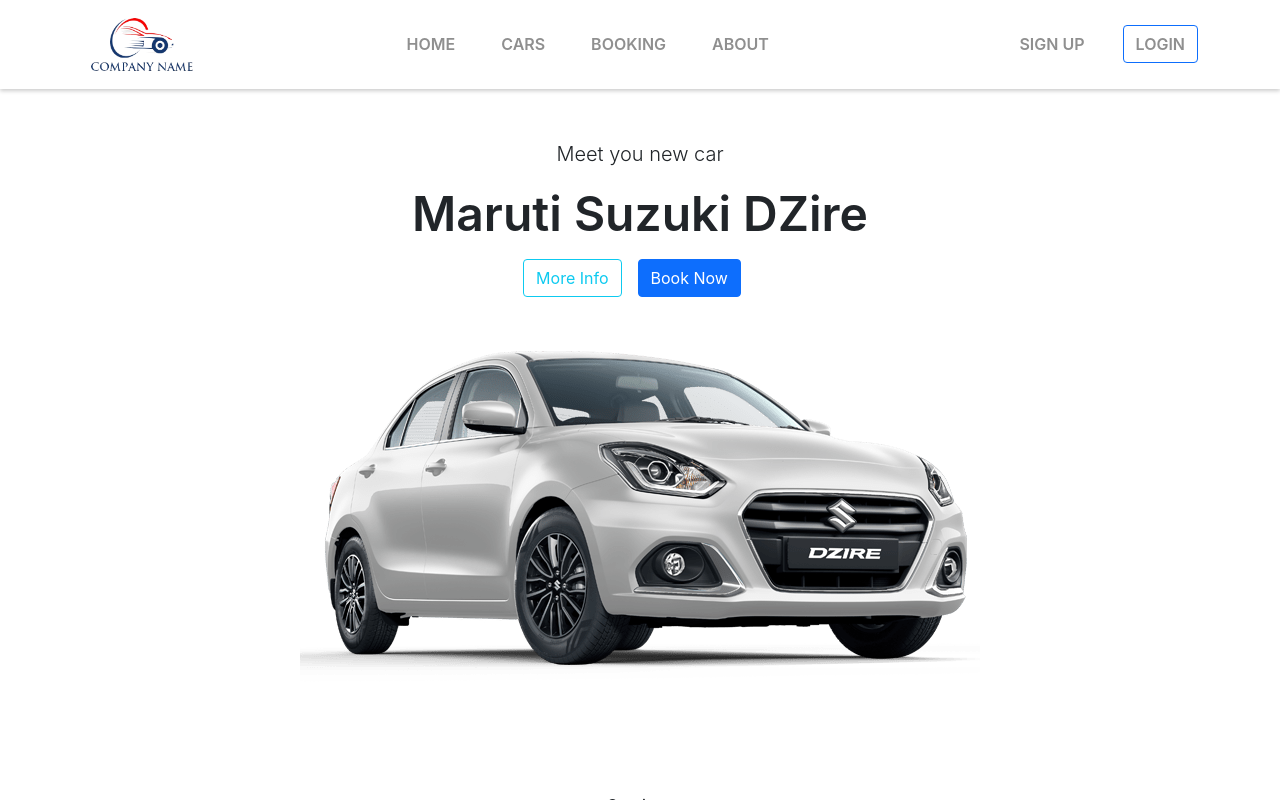
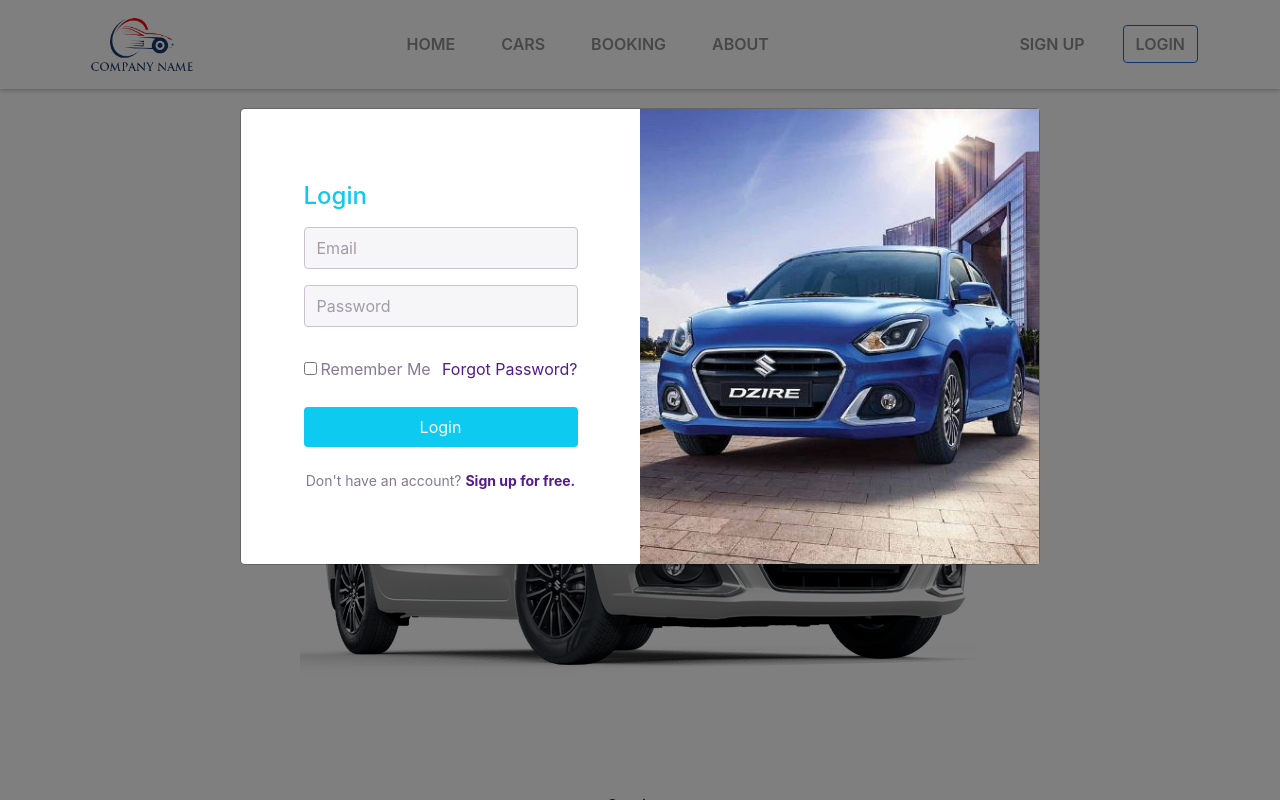
Before and after one commit to muralidharank28698/car_booking, a React (Create React App) app: page / in a window 1280 px wide. Both pictures are taken after a click on the link "LOGIN". Shown: the top 800 px of the page. Built offline with nearby package versions, Linux system fonts and the light colour scheme.

Commit message:
Login popup added

```diff
--- a/package.json
+++ b/package.json
@@ -10,6 +10,7 @@
     "bootstrap": "^5.3.2",
     "font-awesome": "^4.7.0",
     "react": "^18.2.0",
+    "react-bootstrap": "^2.9.2",
     "react-dom": "^18.2.0",
     "react-scripts": "5.0.1",
     "web-vitals": "^2.1.4"
--- a/public/index.html
+++ b/public/index.html
@@ -28,7 +28,7 @@
       work correctly both with client-side routing and a non-root public URL.
       Learn how to configure a non-root public URL by running `npm run build`.
     -->
-    <title>React App</title>
+    <title>Car Booking</title>
   </head>
   <body>
     <noscript>You need to enable JavaScript to run this app.</noscript>
--- a/src/components/Header/Header.css
+++ b/src/components/Header/Header.css
@@ -24,3 +24,151 @@
   font-weight: 600;
   color: rgb(143, 143, 143);
 }
+
+/* Login popup styles */
+
+.grid {
+  display: grid;
+  grid-template-columns: 1fr 1fr;
+}
+.order__left {
+  order: 1;
+  padding: 20px;
+}
+.order__right {
+  order: 2;
+  /* background-color: rgb(55, 197, 204);
+  background-image: url("https://5.imimg.com/data5/EE/TY/GLADMIN-54082613/maruti-suzuki-dzire-car.png");
+  background-size: contain;
+  background-repeat: no-repeat;
+  background-position: center; */
+}
+.centered {
+  display: flex;
+  align-items: center;
+  justify-content: center;
+}
+.no__overflow {
+  display: flex;
+  align-items: center;
+  overflow: hidden;
+}
+.form {
+  max-width: 500px;
+}
+.logo {
+  margin-bottom: 12px;
+}
+input[type="text"],
+input[type="password"] {
+  width: 100%;
+  padding: 8px 12px;
+  margin: 16px 0;
+  display: block;
+  border: 1px solid #c8c3cf;
+  border-radius: 4px;
+  box-sizing: border-box;
+  background-color: #f6f5f7;
+  font-size: 16px;
+  color: #4f4659;
+  outline: none;
+  transition: box-shadow 0.25s ease-in-out, background-image 0.25s;
+}
+input[type="text"]:focus,
+input[type="password"]:focus {
+  border-color: #0dcaf0;
+}
+::-webkit-input-placeholder {
+  color: #a29ca8;
+}
+:-ms-input-placeholder {
+  color: #a29ca8;
+}
+::placeholder {
+  color: #a29ca8;
+}
+.justify__space_between {
+  display: flex;
+  align-items: center;
+  justify-content: space-between;
+  margin: 30px 0 26px 0;
+}
+input[type="checkbox"],
+label {
+  margin-right: 4px;
+  cursor: pointer;
+  outline-color: #b595d4;
+}
+.remember_me,
+.signup {
+  color: #867992;
+}
+.forgot__password {
+  color: #551a8b;
+  text-align: left;
+  outline-color: #b595d4;
+}
+.forgot__password:active {
+  color: #867992;
+}
+.login__button {
+  outline-color: #0dcaf0;
+  width: 100%;
+  border: none;
+  background-color: #0dcaf0;
+  padding: 8px 12px;
+  color: #fff;
+  border-radius: 0.25rem;
+  font-size: 16px;
+  cursor: pointer;
+  transition: box-shadow 0.25s ease-in-out, background-color 0.3s;
+}
+.login__button:active {
+  background-color: #874dbf;
+}
+.signup {
+  font-size: 14px;
+  text-align: center;
+  margin-top: 23px;
+}
+.img {
+  height: 100%;
+  /* object-fit: contain;
+  max-width: auto; */
+}
+.model {
+  margin-top: 80px;
+}
+
+@media only screen and (max-width: 800px) {
+  .grid {
+    grid-template-columns: auto;
+  }
+  .order__left {
+    order: 2;
+    padding: 20px;
+  }
+  .order__right {
+    order: 1;
+  }
+  .centered {
+    /* align-items: flex-start; */
+    display: block;
+  }
+  .no__overflow {
+    align-items: flex-start;
+  }
+  .img {
+    width: 100%;
+    height: 300px;
+  }
+  .model {
+    padding: 0 !important;
+    margin-top: 100px;
+  }
+}
+@media only screen and (max-height: 600px) {
+  .img {
+    width: 120%;
+  }
+}
--- a/src/components/Header/Header.jsx
+++ b/src/components/Header/Header.jsx
@@ -1,8 +1,13 @@
-import React from "react";
+import React, { useState } from "react";
 import "./Header.css";
+import Modal from "react-bootstrap/Modal";
 import { ReactComponent as MenuIcon } from "../../assets/align-center.svg";
 
 const Header = () => {
+  const [show, setShow] = useState(false);
+
+  const handleShow = () => setShow(true);
+
   return (
     <div>
       <nav className="navbar navbar-expand-lg px-0 py-1">
@@ -23,7 +28,6 @@
             aria-expanded="false"
             aria-label="Toggle navigation"
           >
-            {/* <span className="navbar-toggler-icon"></span> */}
             <MenuIcon />
           </button>
           <div className="collapse navbar-collapse" id="navbarCollapse">
@@ -52,8 +56,8 @@
             </div>
             <div className="d-flex align-items-lg-center mt-3 mt-lg-0">
               <a
-                href="#"
                 className="btn btn-outline-primary w-full w-lg-auto login"
+                onClick={handleShow}
               >
                 LOGIN
               </a>
@@ -61,6 +65,90 @@
           </div>
         </div>
       </nav>
+      <>
+        <Modal
+          show={show}
+          onHide={() => setShow(false)}
+          dialogClassName="modal-90w"
+          size="lg"
+          className="model"
+        >
+          <Modal.Body style={{ padding: 0 }}>
+            <div className="grid">
+              <div className="order__left centered">
+                <div className="form">
+                  <div className="logo">
+                    <h4 style={{ color: "#0dcaf0" }}>Login</h4>
+                    {/* <img
+                      className="img"
+                      src={require("../../assets/Logo.png")}
+                      alt="picture"
+                      style={{ width: "100px" }}
+                    /> */}
+                  </div>
+                  <input
+                    type="text"
+                    id="username"
+                    name="username"
+                    placeholder="Email"
+                    autocomplete="off"
+                  />
+                  <input
+                    type="password"
+                    id="password"
+                    name="password"
+                    placeholder="Password"
+                    autocomplete="off"
+                  />
+
+                  <div className="justify__space_between">
+                    <span>
+                      <input
+                        type="checkbox"
+                        id="remember_me"
+                        name="remember_me"
+                        value="remember_me"
+                      />
+                      <label for="remember_me" className="remember_me">
+                        Remember Me
+                      </label>
+                      <br />
+                    </span>
+                    <a href="#" className="forgot__password">
+                      Forgot Password?
+                    </a>
+                  </div>
+
+                  <button type="submit" className="login__button">
+                    Login
+                  </button>
+
+                  <div className="signup">
+                    <label className="remember_me">
+                      Don't have an account?
+                    </label>
+                    <a
+                      href="#"
+                      className="forgot__password"
+                      style={{ textDecoration: "none" }}
+                    >
+                      <strong>Sign up for free.</strong>
+                    </a>
+                  </div>
+                </div>
+              </div>
+
+              <div className="order__right centered no__overflow text-center">
+                <img
+                  className="img loginImage"
+                  src={require("../../assets/about_us.jpg")}
+                  alt="picture"
+                />
+              </div>
+            </div>
+          </Modal.Body>
+        </Modal>
+      </>
     </div>
   );
 };
```
Also changed, not shown: 1 other file (tests, documents, lock files or other folders).
